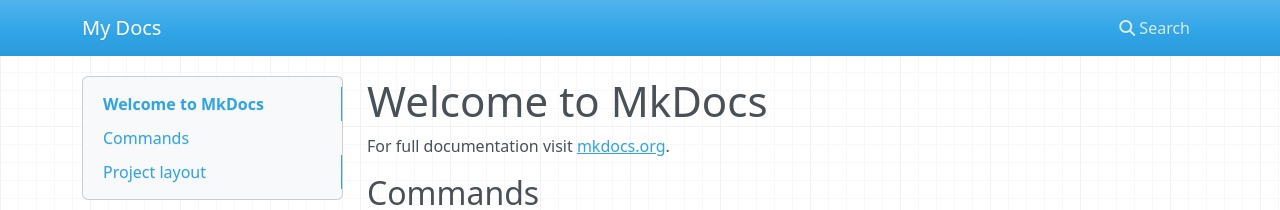
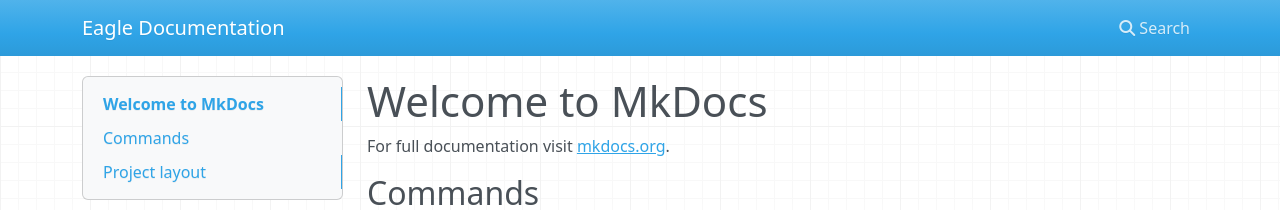
Before and after one commit to anyway1021/eagle-doc, an MkDocs documentation site: the page built from docs/index.md, in a window 1280 px wide. Shown: the top 210 px of the page. Built offline with MkDocs 1.6.1, drawn with Linux system fonts in a browser that asks for light colours; nearby versions of some CDN libraries.

Commit message:
modify mkdocs.yml

```diff
--- a/mkdocs.yml
+++ b/mkdocs.yml
@@ -1 +1 @@
-site_name: My Docs
+site_name: Eagle Documentation
```
